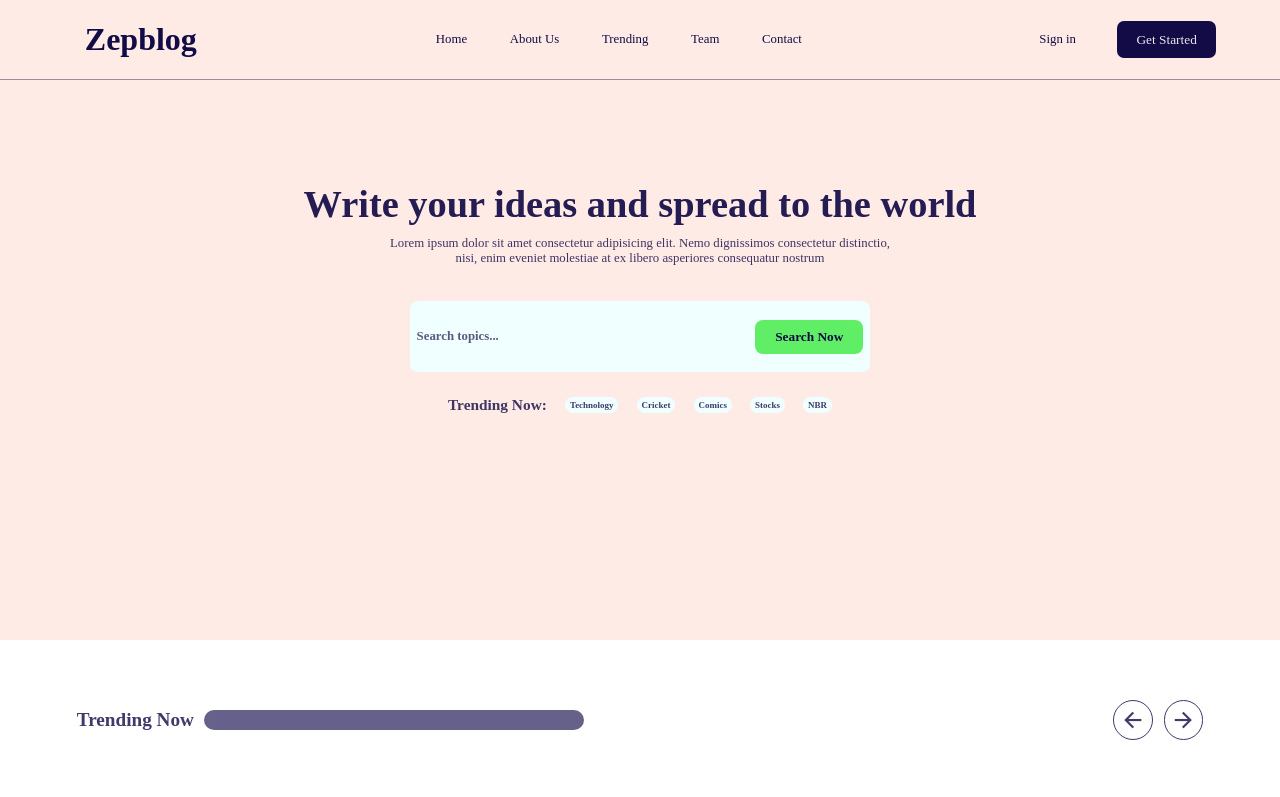
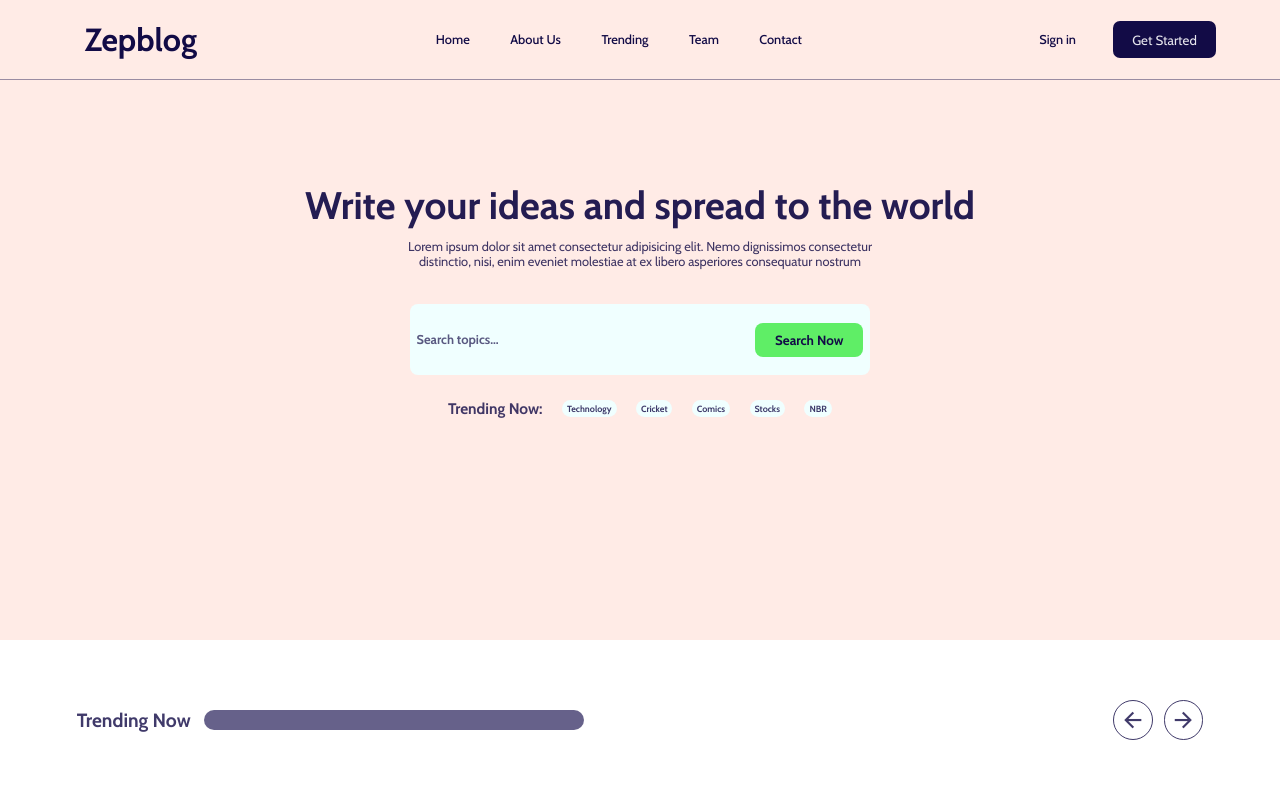
Before and after one commit to prince-kr-dev/blog-landing-page, a plain HTML site: page index.html in a window 1280 px wide. Shown: the top 797 px of the page. Drawn offline with nearby package versions, Linux system fonts and the light colour scheme.

Commit message:
font imported

```diff
--- a/style.css
+++ b/style.css
@@ -1,8 +1,10 @@
+@import url('https://fonts.googleapis.com/css2?family=Cabin:ital,wght@0,400..700;1,400..700&display=swap');
+
 *{
     margin: 0;
     padding: 0;
     box-sizing: border-box;
-    font-family: Cabin;
+    font-family: "Cabin";
 }
 
 html, body{
```
